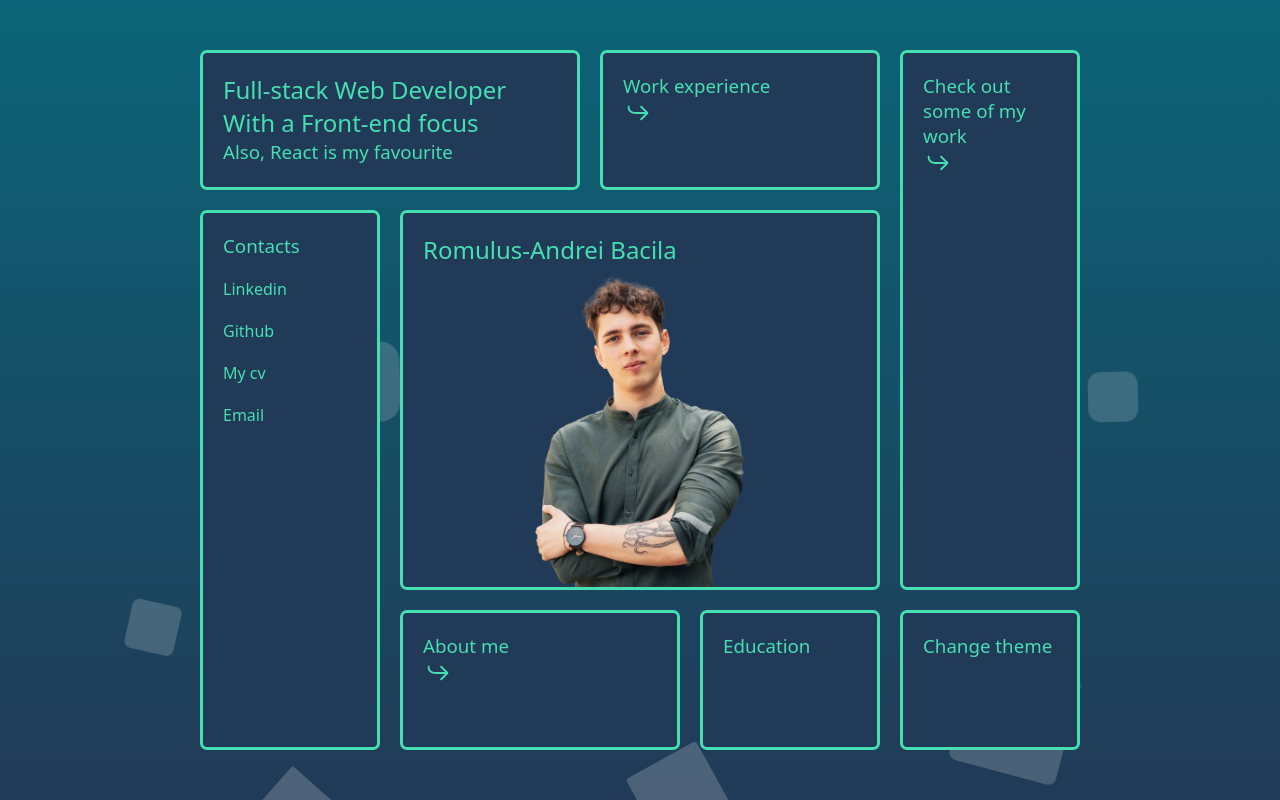
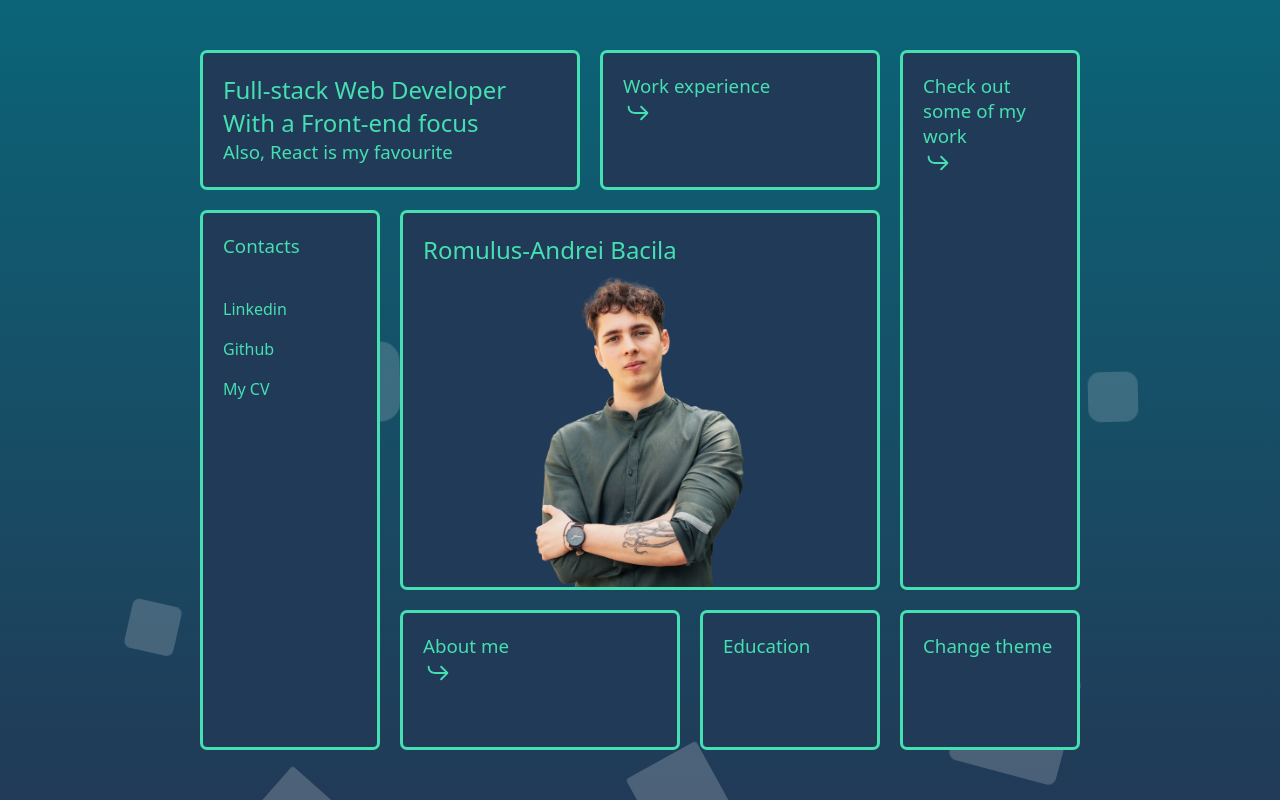
Before and after one commit to Tolsi111/my-website, a Next.js app: page / in a window 1280 px wide. Built offline with nearby package versions, Linux system fonts and the light colour scheme.

Commit message:
component usage

```diff
--- a/app/globals.scss
+++ b/app/globals.scss
@@ -26,6 +26,7 @@
   --color-mint: #45FFCA;
   --color-main: #211951;
   // Sizing
+  --spacing-big: 40px;
   --spacing-small: 20px;
   --spacing-xsmall: 10px;
   --spacing-xxsmall: 5px;
--- a/app/page.jsx
+++ b/app/page.jsx
@@ -36,6 +36,7 @@ import navarrow from "@/assets/navarrow.svg"
 import AnimatedSlider from "@/components/animated-slider/AnimatedSlider";
 import Link from "next/link";
 import NavigationArrow from "@/components/navigation-arrow/NavigationArrow";
+import ExternalLinkButton from "@/components/external-link-button/ExternalLinkButton";
 
 export default function Home() {
   // contact
@@ -75,10 +76,9 @@ export default function Home() {
     <article className={`${styles.contacts}`}>
       <h3>Contacts</h3>
       <ul>
-        <li>Linkedin</li>
-        <li>Github</li>
-        <li>My cv</li>
-        <li>Email</li>
+        <li><ExternalLinkButton targetUrl="https://www.linkedin.com/in/romulus-andrei-bacila-662b1b196/" linkText="Linkedin"/></li>
+        <li><ExternalLinkButton targetUrl="https://github.com/Tolsi111" linkText="Github"/></li>
+        <li><ExternalLinkButton targetUrl="https://tolsi111.github.io/CSS-My-website/Romulus-Andrei%20Bacila%20CV%20Final.pdf" linkText="My CV"/></li>
       </ul>
       <div className={styles.slider}>
         <AnimatedSlider vectorGraphics={contactSliderImages} reverseAnimation={true}/>
--- a/app/page.module.scss
+++ b/app/page.module.scss
@@ -45,12 +45,11 @@
   grid-row: 3 / 10;
   grid-column: 1 / 3;
   ul {
-    // margin-top: 130px;
     list-style: none;
-    li {
-      display: flex;
-      margin-top: var(--spacing-small);
-    }
+    margin-top: var(--spacing-big);
+    display: flex;
+    gap: var(--spacing-big);
+    flex-direction: column;
   }
 }
 
```
